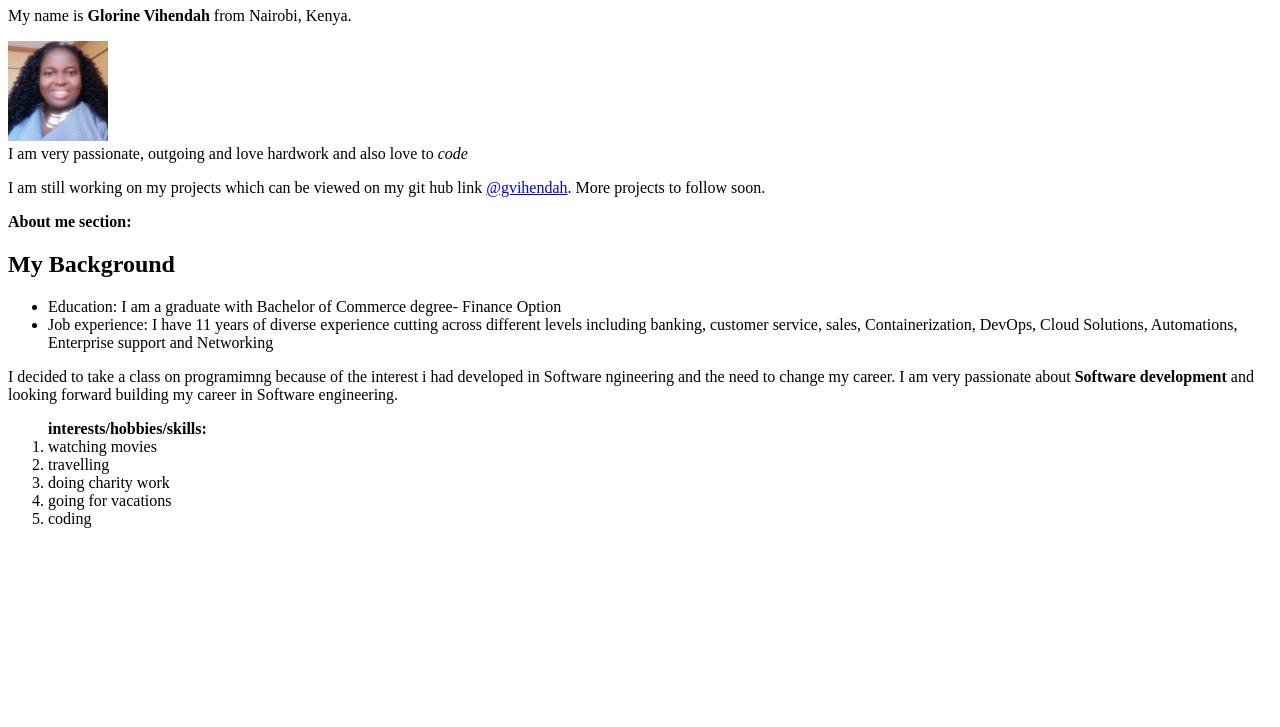
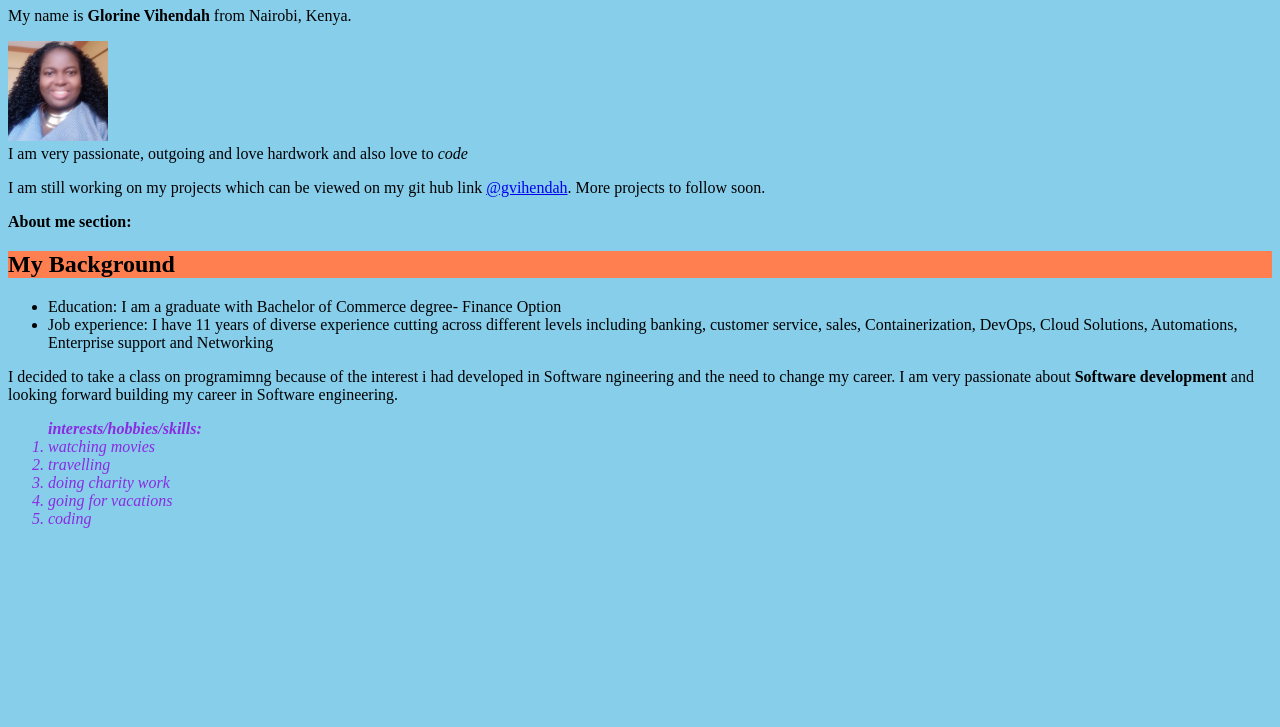
Before and after one commit to gvihendah/my-portfolio-landing-page, a plain HTML site: page index.html in a window 1280 px wide. Shown: the part 73-800 px from the top of the page. Drawn offline with Linux system fonts and the light colour scheme.

Commit message:
added files

```diff
--- a/css/main.css
+++ b/css/main.css
@@ -5,3 +5,10 @@ h1 {
     color: blue;
     text-align: center;
 }
+.important {
+    font-style: italic;
+    color: blueviolet;
+}
+h2 {
+    background-color: coral;
+}
--- a/index.html
+++ b/index.html
@@ -5,6 +5,7 @@
     <meta http-equiv="X-UA-Compatible" content="IE=edge">
     <meta name="viewport" content="width=device-width, initial-scale=1.0">
     <title>My portfolio landing page</title>
+    <link href="css/main.css" rel="stylesheet" type="text/css">
 </head>
 <body>
     <h1>About myself</h1>
@@ -26,8 +27,8 @@
                    <li>doing charity work</li>
                    <li>going for vacations</li>
                    <li>coding</li>
-    </ol>
-</div>
+     </ol>
+    </div>
 
 </body>
 </html>
```
